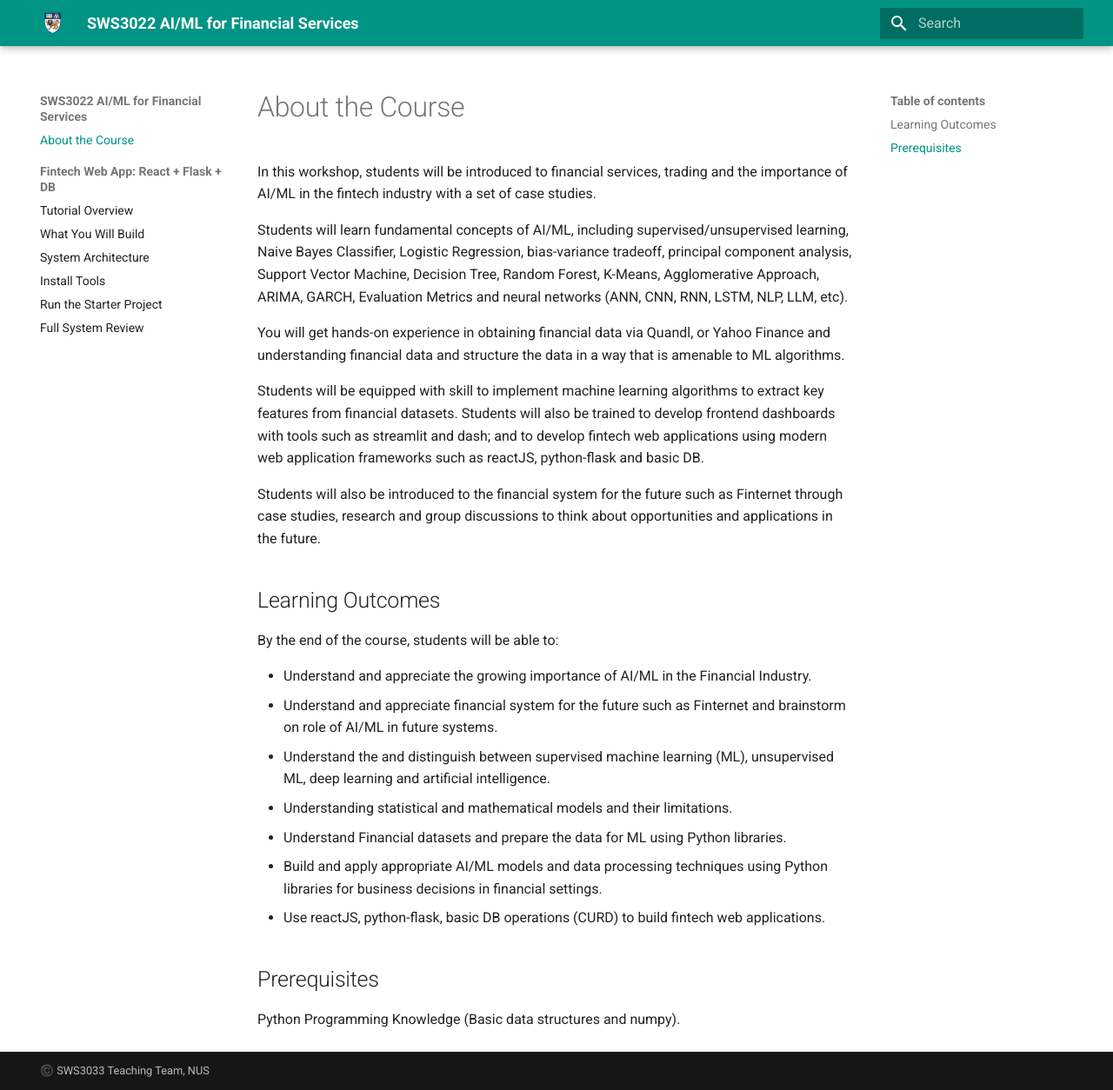
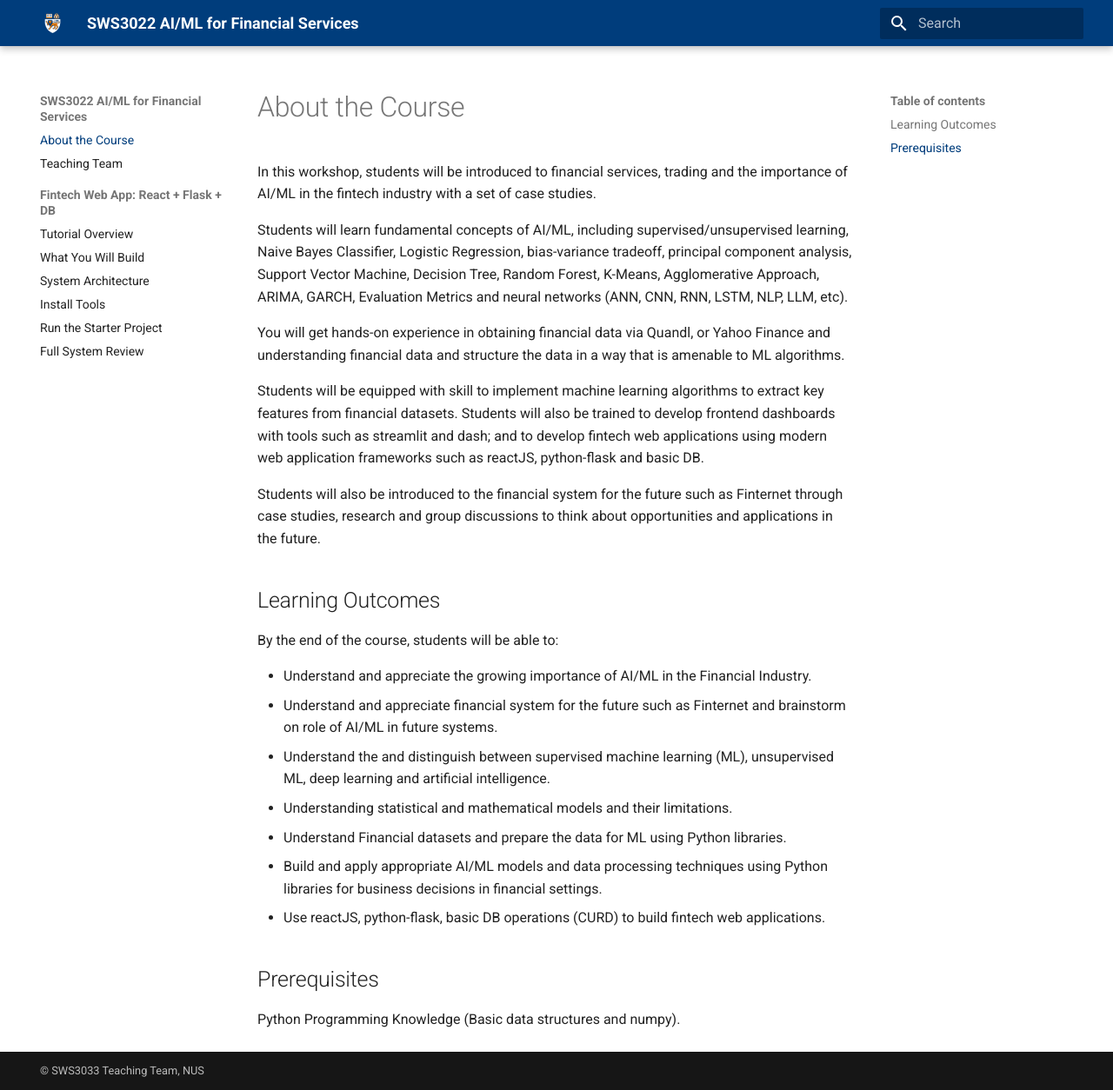
Before and after one commit to SWS3022/SWS3022.github.io, an MkDocs documentation site: the page built from docs/index.md, in a window 1280 px wide and 1254 px high. Shown: the whole window at 87% size. Built offline with MkDocs 1.6.1 and Material for MkDocs 9.7.7, drawn with Linux system fonts in a browser that asks for light colours.

Commit message:
Add teaching team page and NUS colors

```diff
--- a/docs/stylesheets/extra.css
+++ b/docs/stylesheets/extra.css
@@ -11,3 +11,43 @@
   height: 1.45rem;
   width: auto;
 }
+
+:root {
+  --md-primary-fg-color: #003d7c;
+  --md-primary-fg-color--light: #245b9a;
+  --md-primary-fg-color--dark: #002b57;
+  --md-accent-fg-color: #ef7c00;
+}
+
+.md-tabs,
+.md-header {
+  background-color: #003d7c;
+}
+
+.md-typeset a {
+  color: #003d7c;
+}
+
+.md-typeset a:hover {
+  color: #ef7c00;
+}
+
+.md-typeset .team-profile {
+  display: grid;
+  grid-template-columns: minmax(160px, 220px) 1fr;
+  gap: 1.25rem;
+  align-items: start;
+  margin-top: 1rem;
+}
+
+.md-typeset .team-profile img {
+  width: 100%;
+  max-width: 220px;
+  border-radius: 6px;
+}
+
+@media (max-width: 720px) {
+  .md-typeset .team-profile {
+    grid-template-columns: 1fr;
+  }
+}
--- a/mkdocs.yml
+++ b/mkdocs.yml
@@ -11,8 +11,8 @@
   favicon: assets/images/nusLogo.png
   palette:
     - scheme: default
-      primary: teal
-      accent: deep orange
+      primary: custom
+      accent: custom
   features:
     - navigation.sections
     - navigation.top
@@ -21,6 +21,7 @@
 
 nav:
   - About the Course: index.md
+  - Teaching Team: teaching-team.md
   - "Fintech Web App: React + Flask + DB":
       - Tutorial Overview: web-app/index.md
       - What You Will Build: overview/what-you-will-build.md
@@ -49,7 +50,7 @@
 plugins:
   - search
 
-copyright: "©️ SWS3033 Teaching Team, NUS"
+copyright: "&copy; SWS3033 Teaching Team, NUS"
 
 extra:
   generator: false
```
Also changed, not shown: docs/teaching-team.md (added, +25 -0 lines), docs/assets/images/ProfAnandProfilePic.jpg (added).
